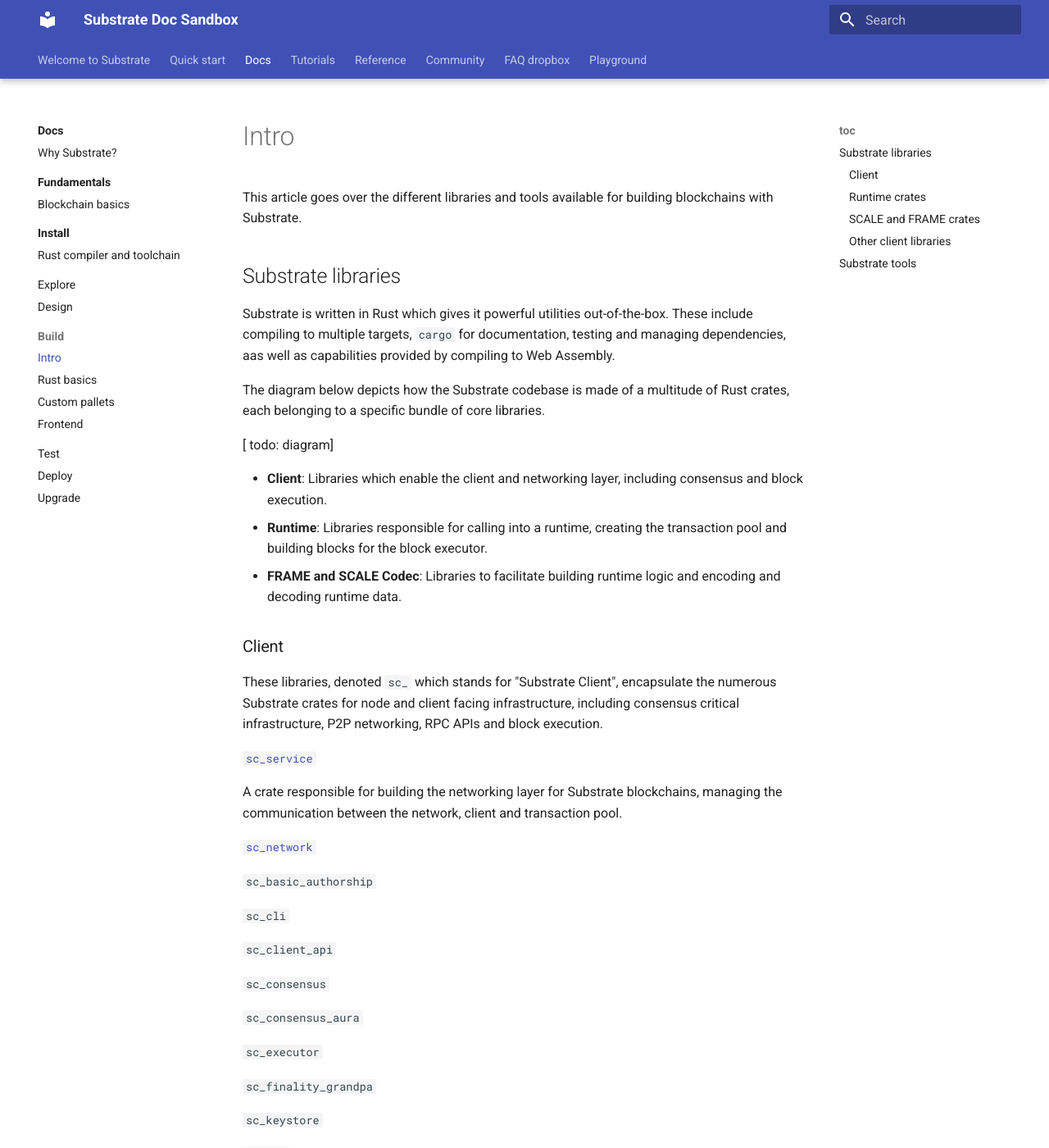
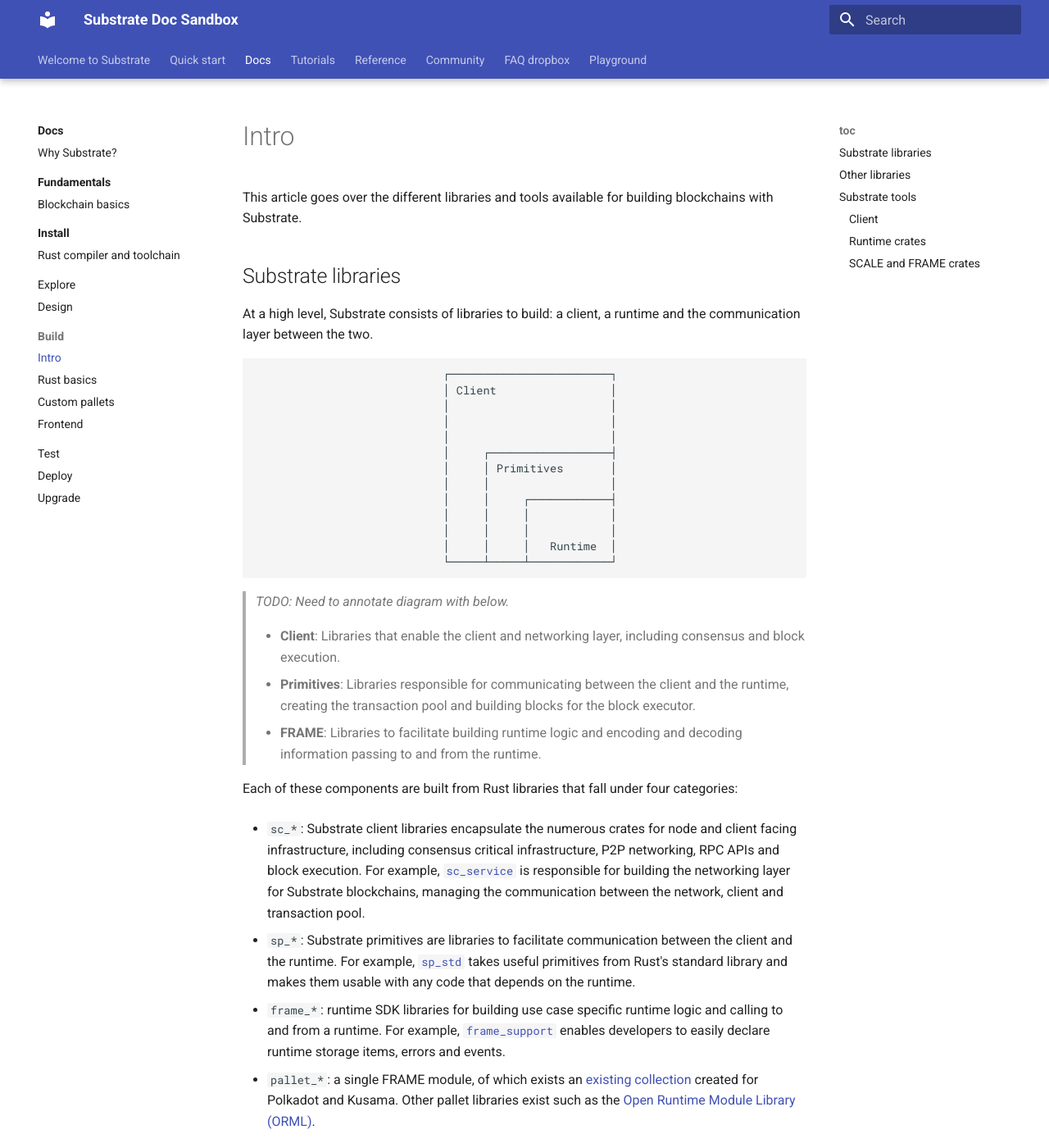
Before and after one commit to polkadot-developers/docs-sandbox, an MkDocs documentation site: the page built from source/docs/main-docs/06-build/intro.md, in a window 1280 px wide and 1400 px high. Shown: the whole window at 82% size. Built offline with MkDocs 1.6.1 and Material for MkDocs 9.7.7, drawn with Linux system fonts in a browser that asks for light colours; some of the changed text lies outside the part shown.

Commit message:
Rework into + add diagram

```diff
--- a/source/docs/main-docs/06-build/intro.md
+++ b/source/docs/main-docs/06-build/intro.md
@@ -3,27 +3,60 @@
 Index: 1
 
 This article goes over the different libraries and tools available for building blockchains with Substrate.
-
 ## Substrate libraries
 
-Substrate is written in Rust which gives it powerful utilities out-of-the-box.
-These include compiling to multiple targets, `cargo` for documentation, testing and managing dependencies, aas well as capabilities provided by compiling to Web Assembly.
+At a high level, Substrate consists of libraries to build: a client, a runtime and the communication layer between the two.
 
-The diagram below depicts how the Substrate codebase is made of a multitude of Rust crates, each belonging to a specific bundle of core libraries.
 
-[ todo: diagram]
 
-- **Client**: Libraries which enable the client and networking layer, including consensus and block execution.
-- **Runtime**: Libraries responsible for calling into a runtime, creating the transaction pool and building blocks for the block executor.
-- **FRAME and SCALE Codec**: Libraries to facilitate building runtime logic and encoding and decoding runtime data.
+                                ┌────────────────────────┐
+                                │ Client                 │
+                                │                        │
+                                │                        │
+                                │                        │
+                                │     ┌──────────────────┤
+                                │     │ Primitives       │
+                                │     │                  │
+                                │     │     ┌────────────┤
+                                │     │     │            │
+                                │     │     │            │
+                                │     │     │   Runtime  │
+                                └─────┴─────┴────────────┘
+
+> _TODO: Need to annotate diagram with below._
+
+> - **Client**: Libraries that enable the client and networking layer, including consensus and block execution.
+> - **Primitives**: Libraries responsible for communicating between the client and the runtime, creating the transaction pool and building blocks for the block executor.
+> - **FRAME**: Libraries to facilitate building runtime logic and encoding and decoding information passing to and from the runtime.
+
+Each of these components are built from Rust libraries that fall under four categories:
+
+- `sc_*`: Substrate client libraries encapsulate the numerous crates for node and client facing infrastructure, including consensus critical infrastructure, P2P networking, RPC APIs and block execution.
+For example, [`sc_service`](https://docs.substrate.io/rustdocs/latest/sc_service/index.html) is responsible for building the networking layer for Substrate blockchains, managing the communication between the network, client and transaction pool.
+
+- `sp_*`: Substrate primitives are libraries to facilitate communication between the client and the runtime.
+For example, [`sp_std`](https://docs.substrate.io/rustdocs/latest/sp_std/index.html) takes useful primitives from Rust's standard library and makes them usable with any code that depends on the runtime.
+
+- `frame_*`: runtime SDK libraries for building use case specific runtime logic and calling to and from a runtime.
+For example, [`frame_support`](https://docs.substrate.io/rustdocs/latest/frame_support/index.html) enables developers to easily declare runtime storage items, errors and events.
+
+- `pallet_*`: a single FRAME module, of which exists an [existing collection](/frame-pallets) created for Polkadot and Kusama.
+Other pallet libraries exist such as the [Open Runtime Module Library (ORML)](https://github.com/open-web3-stack/open-runtime-module-library).
+
+## Other libraries
+
+Other libraries designed to interact with the [Substrate framework](/link-to-architecture-page) exist, primarily for Substrate clients.
+
+[ insert content from: https://docs.substrate.io/v3/integration and https://docs.substrate.io/v3/integration/client-libraries/]
+
+Although it is possible to build an alternative to [FRAME](./link-to-frame) using Substrate primitives, there has not yet been any significant community efforts to do so.
+## Substrate tools
+
+Developers building with Substrate can use a number of tools depending on where they are in their development cycle.
+
+[ Paste content from: https://docs.substrate.io/v3/tools/ ]
 
 ### Client
-
-These libraries, denoted `sc_` which stands for "Substrate Client", encapsulate the numerous Substrate crates for node and client facing infrastructure, including consensus critical infrastructure, P2P networking, RPC APIs and block execution.
-
-[`sc_service`](https://docs.substrate.io/rustdocs/latest/sc_service/index.html)
-
-A crate responsible for building the networking layer for Substrate blockchains, managing the communication between the network, client and transaction pool.
 
 [`sc_network`](https://docs.substrate.io/rustdocs/latest/sc_network/index.html)
 
@@ -56,10 +89,6 @@
 `substrate_frame_rpc_system`
 
 ### Runtime crates
-Libraries in this category are denoted `sp_`, or "Substrate primitives" and do the heavy lifting for building highly customizable runtimes.
-
-[`sp_std`](https://docs.substrate.io/rustdocs/latest/sp_std/index.html): A crate that handles low-level primitive types for Substrate runtimes.
-This library takes useful primitives from Rust's standard library and makes them usable with any code that depends on the runtime.
 
 [`sp_api`](https://docs.substrate.io/rustdocs/latest/sp_api/index.html): This is Substrate's runtime API, which exposes traits that help with the creation and customization of APIs designed to make calls to and from the runtime of a Substrate node.
 
@@ -106,15 +135,3 @@
 `frame_support`
 
 `frame_benchmarking`
-
-### Other client libraries
-
-A number of different client libraries designed to interact with Substrate blockchains exist.
-
-[ insert content from: https://docs.substrate.io/v3/integration ]
-
-## Substrate tools
-
-Developers building with Substrate can use a number of tools depending on where they are in their development cycle.
-
-[ Paste content from: https://docs.substrate.io/v3/tools/ ]
```
